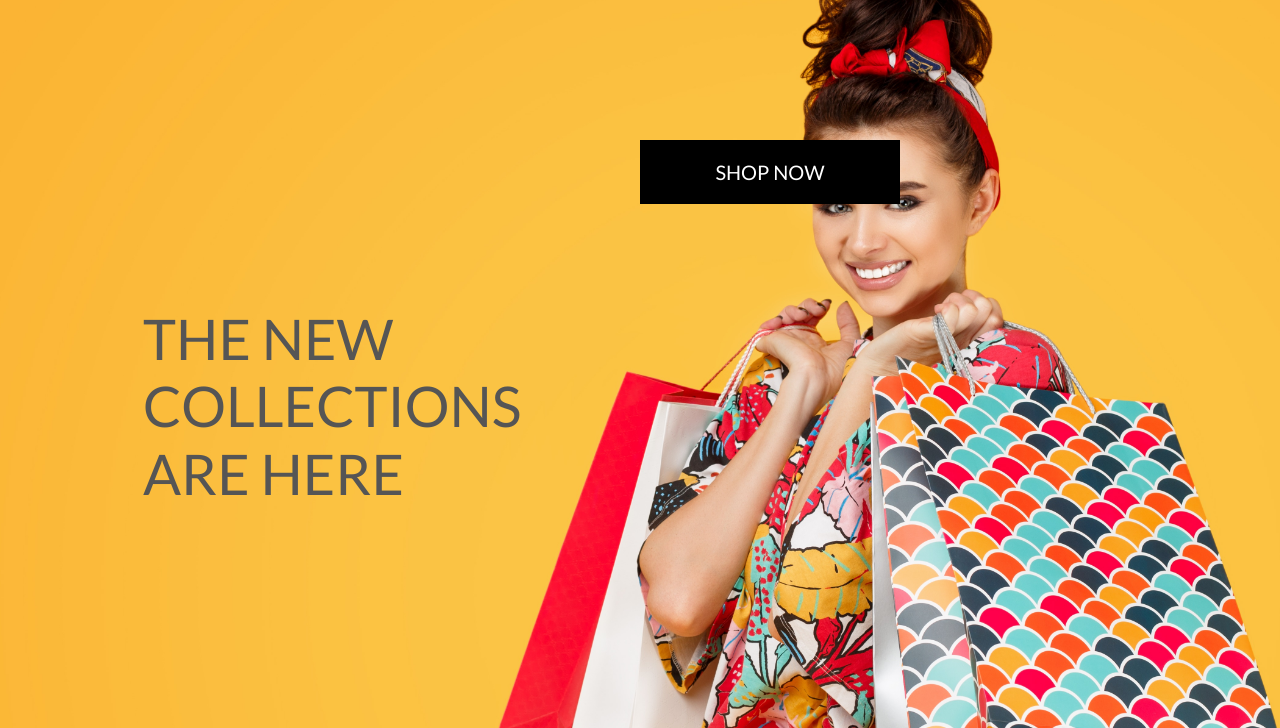
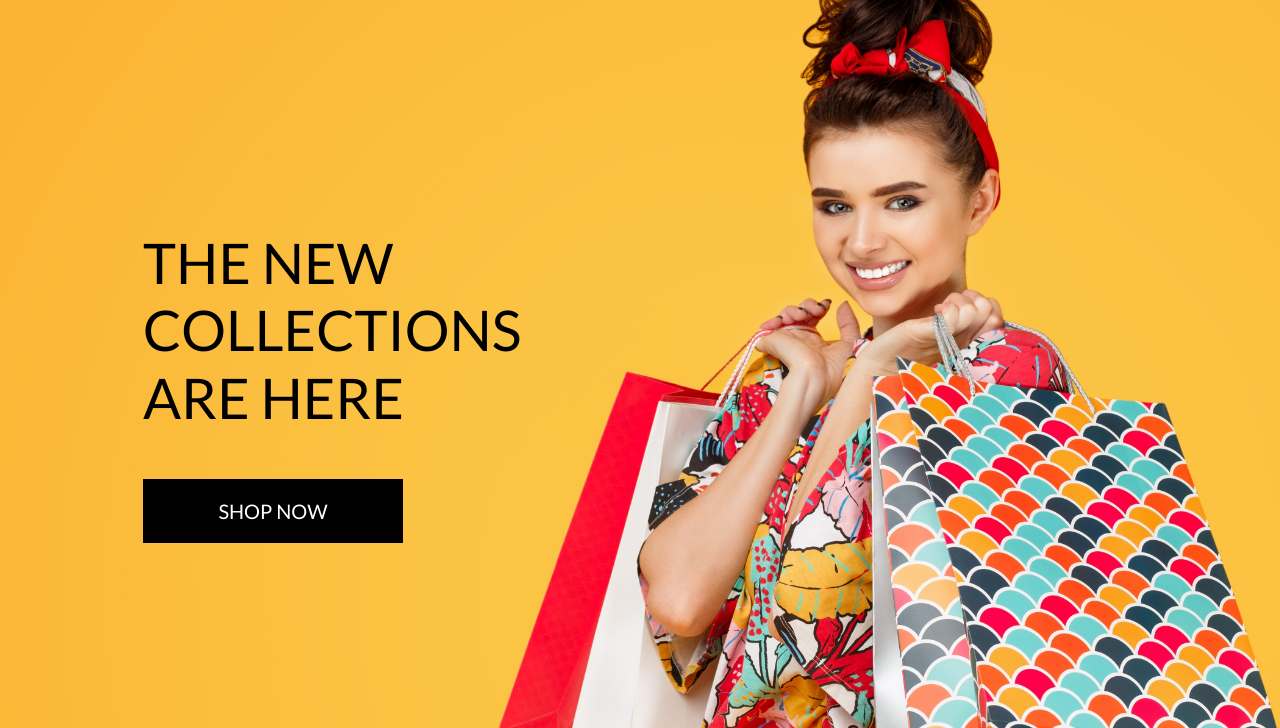
Before and after one commit to Jordan094/boutique-ado-gitpod, a Django app: page / in a window 1280 px wide. Shown: the part 72-800 px from the top of the page. Run offline with Django 3.2, Linux system fonts and the light colour scheme; some libraries are stand-ins or nearby versions.

Commit message:
completed homepage header and css

```diff
--- a/boutique_ado/settings.py
+++ b/boutique_ado/settings.py
@@ -155,4 +155,10 @@ STATIC_URL = '/static/'
 # Default primary key field type
 # https://docs.djangoproject.com/en/3.2/ref/settings/#default-auto-field
 
+STATIC_URL = '/static/'
+STATICFILES_DIRS = (os.path.join(BASE_DIR, 'static'),)
+
+MEDIA_URL = '/media/'
+MEDIA_ROOT = os.path.join(BASE_DIR, 'media')
+
 DEFAULT_AUTO_FIELD = 'django.db.models.BigAutoField'
--- a/boutique_ado/urls.py
+++ b/boutique_ado/urls.py
@@ -15,9 +15,11 @@ Including another URLconf
 """
 from django.contrib import admin
 from django.urls import path, include
+from django.conf import settings
+from django.conf.urls.static import static
 
 urlpatterns = [
     path('admin/', admin.site.urls),
     path('accounts/', include('allauth.urls')),
     path('', include('home.urls')),
-]
+] + static(settings.MEDIA_URL, document_root=settings.MEDIA_ROOT)
--- a/home/templates/home/index.html
+++ b/home/templates/home/index.html
@@ -4,19 +4,18 @@
 {% block page_header %}
     <div class="container header-container">
         <div class="row">
-            <div class="col">
-            </div>
+            <div class="col"></div>
         </div>
     </div>
 {% endblock %}
 
-{% block content%}
+{% block content %}
     <div class="container h-100">
         <div class="row h-100">
             <div class="col-7 col-md-6 my-auto">
-                <h1 class="display-4 logo-font text black">
-                    The new collections are here</h1>
-            </div>
+                <h1 class="display-4 logo-font text-black">
+                    The new collections are here
+                </h1>
                 <div class="my-5">
                     <h4>
                         <a href="" class="shop-now-button btn btn-lg rounded-0 text-uppercase py-3">Shop Now</a>
@@ -24,4 +23,5 @@
                 </div>
             </div>
         </div>
+    </div>
 {% endblock %}
```
Lines whose indentation alone changed are shown as unchanged.
